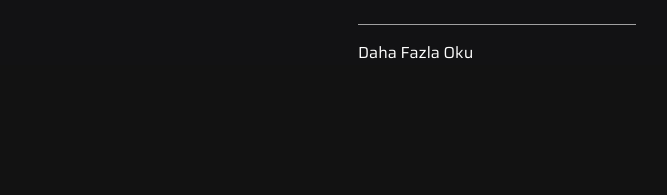
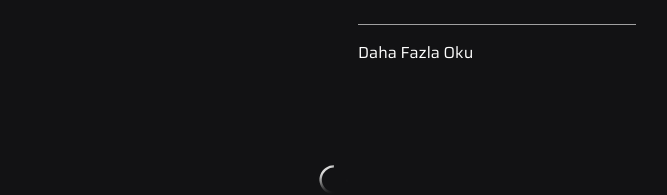
Before and after one commit to aliwert/codezone, a Next.js app: page / in a window 1280 px wide. Shown: the part 4433-4628 px from the top of the page, without its empty margins (58-725 px from the left). Before the commit the page ends 4498 px from the top, so only its background shows below. Built offline with nearby package versions, Linux system fonts and the light colour scheme.

Commit message:
feat: add loading spinner

```diff
--- a/src/components/DiscoverySection.tsx
+++ b/src/components/DiscoverySection.tsx
@@ -304,6 +304,19 @@ export default function DiscoverySection() {
               ))}
             </div>
           )}
+
+          {/* loading spinner */}
+          <div className="flex justify-center">
+            <Image
+              src="/loading.svg"
+              alt="Loading"
+              width={30}
+              height={30}
+              style={{
+                marginTop: "100px",
+              }}
+            />
+          </div>
         </div>
 
         {/* right categories + newsletter */}
```
Also changed, not shown: public/loading.svg (added).
